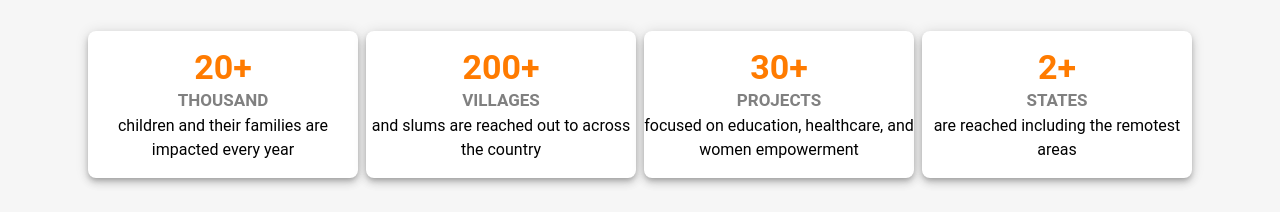
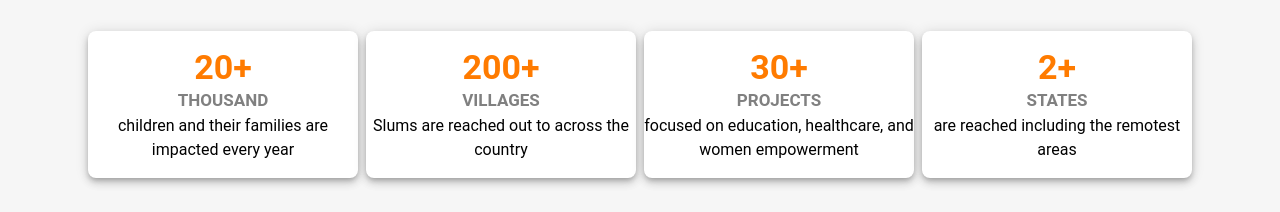
Before and after one commit to RAAMRAAVAN/ThankfulHelpingHand, a Next.js app: page / in a window 1280 px wide. Shown: the part 2408-2620 px from the top of the page. Built offline with nearby package versions, Linux system fonts and the light colour scheme; no server answers; a web font is replaced by a local one.

Commit message:
kunal photo change

```diff
--- a/app/(components)/Accomplishments/Accomplishments.jsx
+++ b/app/(components)/Accomplishments/Accomplishments.jsx
@@ -141,7 +141,7 @@ const Accomplishments = ({ accomplishments }) => {
                 VILLAGES
               </Typography>
               <Typography textAlign="center">
-                and slums are reached out to across the country
+                Slums are reached out to across the country
               </Typography>
             </Grid>
 
--- a/app/(components)/ScrollNav.jsx
+++ b/app/(components)/ScrollNav.jsx
@@ -37,7 +37,7 @@ const doctors = [
     name: "KUNAL RATHOD",
     designtion: "Director",
     text: "",
-    image: "Team/kunal.jpeg",
+    image: "Team/kunal.png",
   },
   {
     id: 6,
--- a/app/(root)/governing_council/page.jsx
+++ b/app/(root)/governing_council/page.jsx
@@ -59,7 +59,7 @@ const doctors = [
     name: "KUNAL RATHOD",
     designtion: "Director",
     text: "",
-    image: "Team/kunal.jpeg",
+    image: "Team/kunal.png",
   },
 ];
 
--- a/app/(root)/team/page.jsx
+++ b/app/(root)/team/page.jsx
@@ -24,7 +24,7 @@ const doctors = [
     name: "KUNAL RATHOD",
     designtion: "Director",
     text: "",
-    image: "Team/kunal.jpeg",
+    image: "Team/kunal.png",
   },
   {
     id: 6,
```
Also changed, not shown: public/Team/kunal.png (added).
